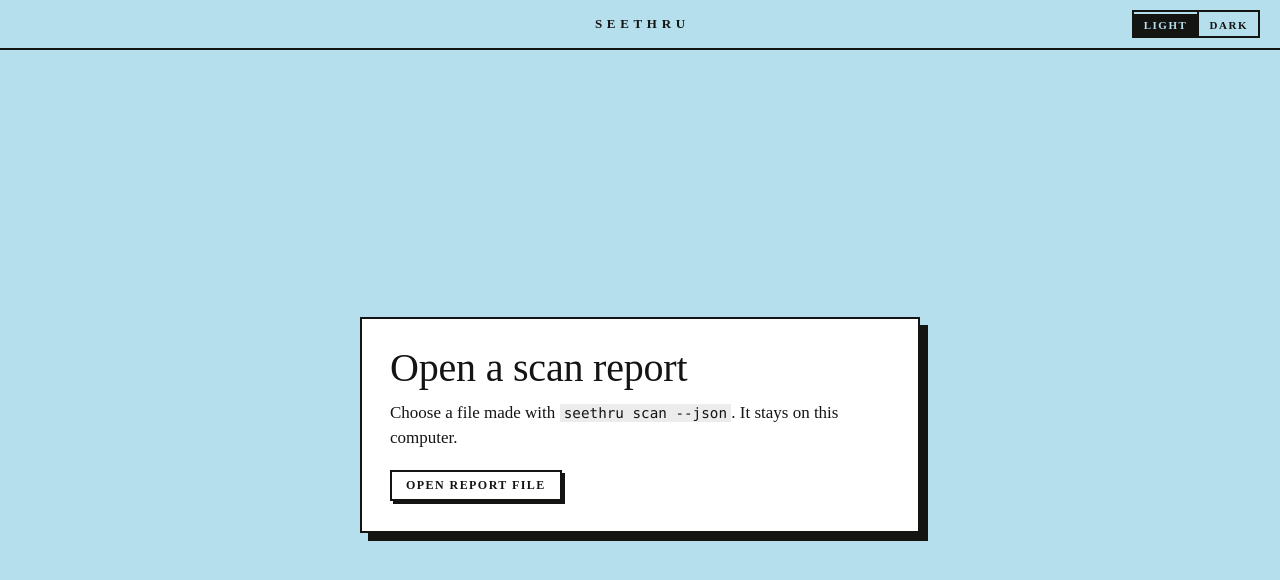
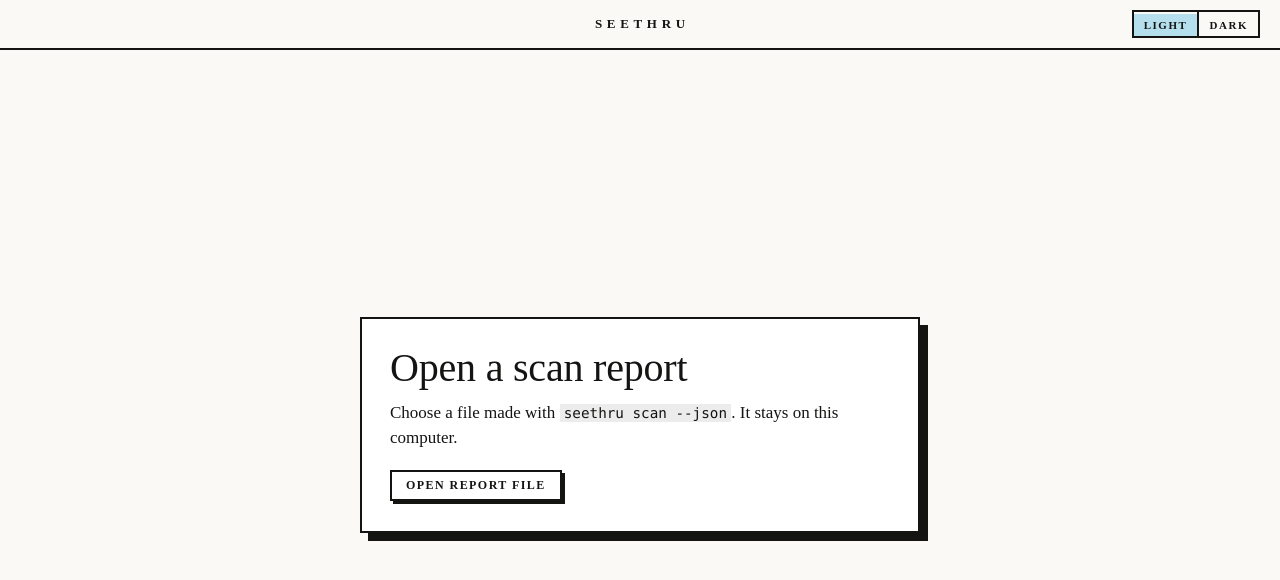
Before and after one commit to Quant-TheodoreFelix/seethru, a React (Vite) app in the folder web/: page / in a window 1280 px wide. Shown: the top 580 px of the page. Built offline with nearby package versions, Linux system fonts and the light colour scheme.

Commit message:
Use #faf9f5 as the light theme background - Warm the muted text and soften the dot grid to match the new base - Keep #b6dfee as the selection color in both themes

```diff
--- a/web/src/theme.css
+++ b/web/src/theme.css
@@ -1,15 +1,15 @@
 :root {
   color-scheme: light;
-  --bg: #b6dfee;
+  --bg: #faf9f5;
   --surface: #ffffff;
   --ink: #141413;
-  --muted: #2b3d44;
+  --muted: #5e5d58;
   --rule: #141413;
   --shadow: #141413;
   --code-bg: rgb(20 20 19 / 0.08);
-  --grid: rgb(20 20 19 / 0.3);
-  --select-bg: #141413;
-  --select-ink: #b6dfee;
+  --grid: rgb(20 20 19 / 0.18);
+  --select-bg: #b6dfee;
+  --select-ink: #141413;
   --sev-ink: #141413;
   --critical: #ff6b4a;
   --high: #ff9f43;
```
